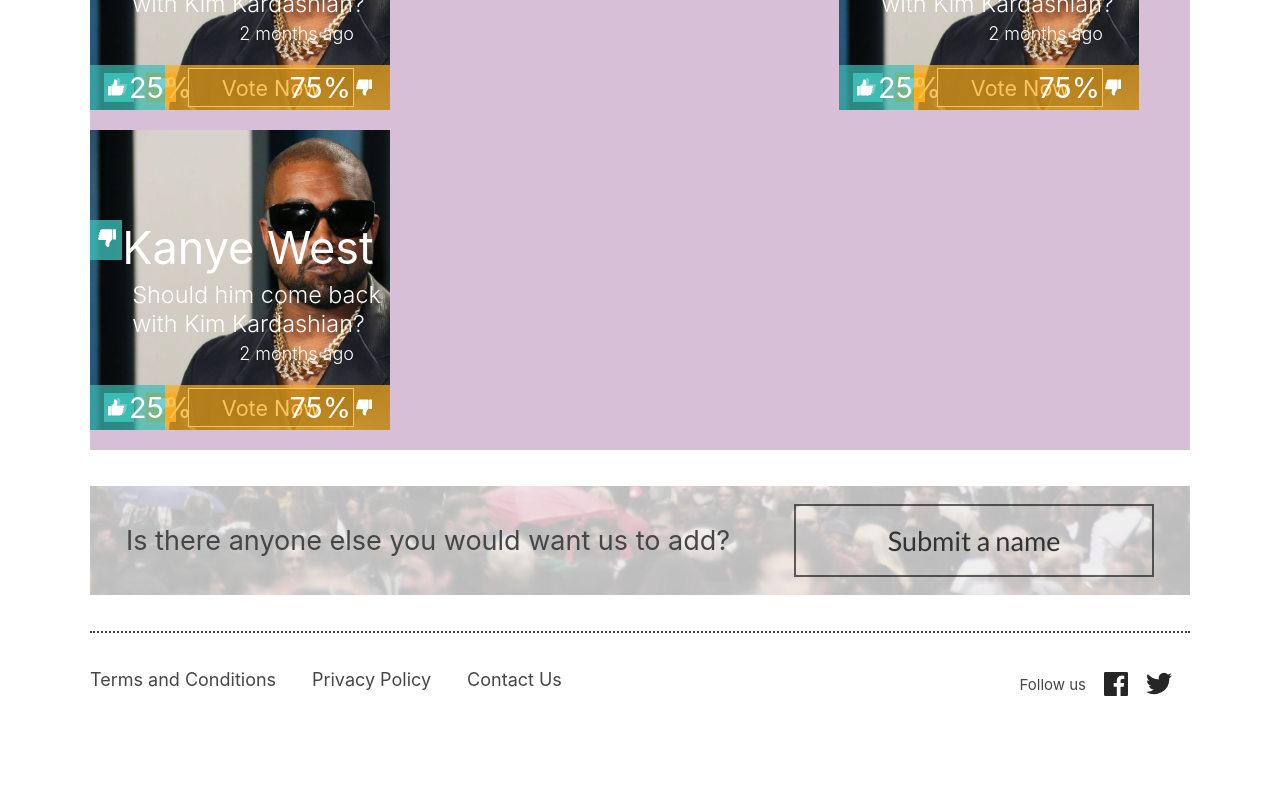
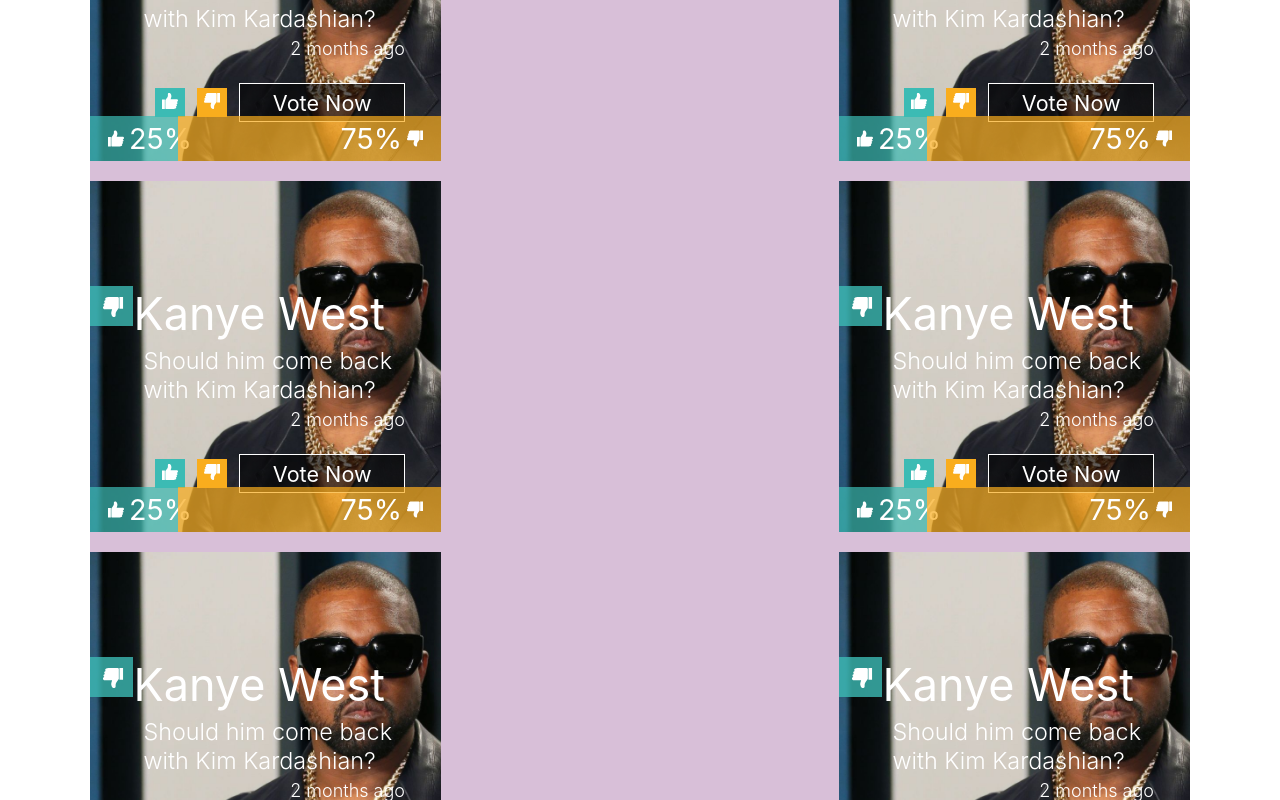
Before and after one commit to daferrom/RuleOfThumb, a React (Create React App) app: page / in a window 1280 px wide. Shown: the part 1120-1920 px from the top of the page. Before the commit the page ends 1874 px from the top, so only its background shows below. Built offline with nearby package versions, Linux system fonts and the light colour scheme.

Commit message:
checkpoint before trying to solve the list to grid components

```diff
--- a/src/components/Cards/Cards.jsx
+++ b/src/components/Cards/Cards.jsx
@@ -9,6 +9,9 @@
    <Card/>
    <Card/>
    <Card/>
+   <Card/>
+   <Card/>
+   <Card/>
   </div>
   )
 };
--- a/src/components/Cards/cards.css
+++ b/src/components/Cards/cards.css
@@ -22,6 +22,18 @@
         margin:0 0 0 0 ;
         padding:0px
     }
+    .card{
+        height:351px;
+        width:351px;
+        margin-right:0px;
+    }
+    .container{
+        display:flex;
+        flex-direction: row;
+        flex-wrap: nowrap;
+        padding-top:30%;
+        width:351px;
+    }
 
 
 
```
